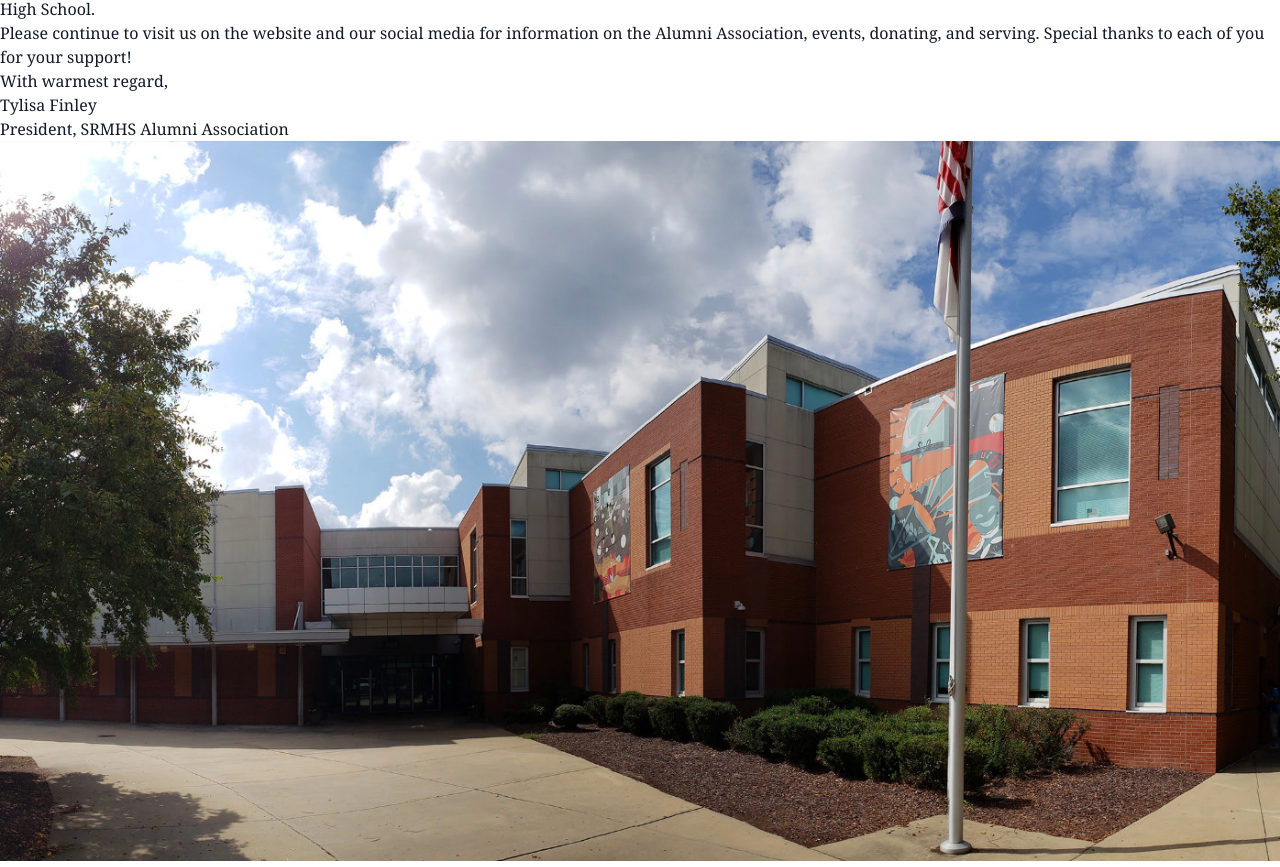
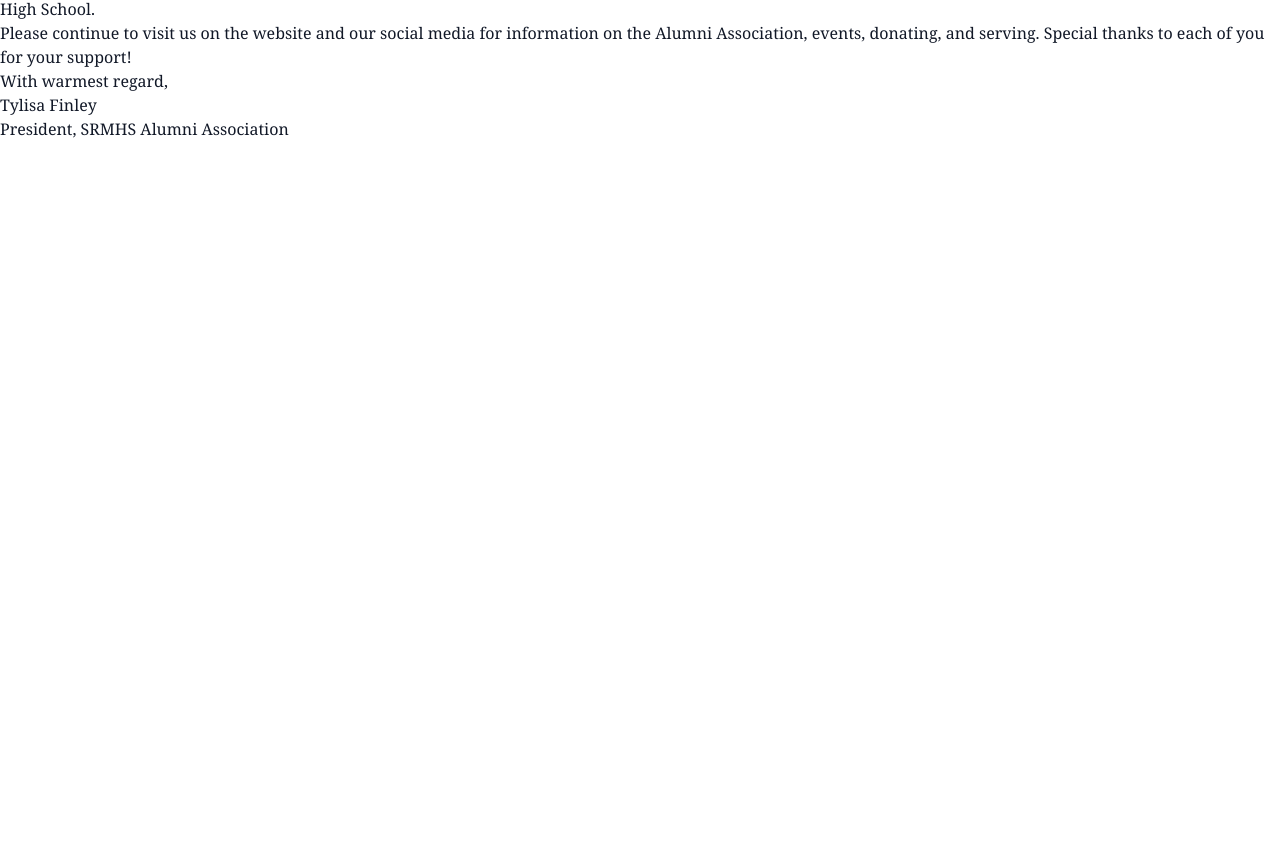
Before and after one commit to philihp/srmhsalumni, a Next.js app: page / in a window 1280 px wide. Shown: the part 1133-2000 px from the top of the page. After the commit the page ends 1274 px from the top, so only its background shows below. Built offline with nearby package versions, Linux system fonts and the light colour scheme; no server answers; what @tailwindcss/custom-forms, @tailwindcss/typography would draw is missing.

Commit message:
Update index.js

```diff
--- a/pages/index.js
+++ b/pages/index.js
@@ -51,12 +51,7 @@ const Index = () => {
       <p>With warmest regard,</p>
       <p>Tylisa Finley</p>
       <p>President, SRMHS Alumni Association</p>
-      <Image
-        src="/SESchoolPhoto.jpg"
-        alt="Southeast Raleigh High School"
-        width={1396}
-        height={786}
-      />
+
     </>
   )
 }
```
